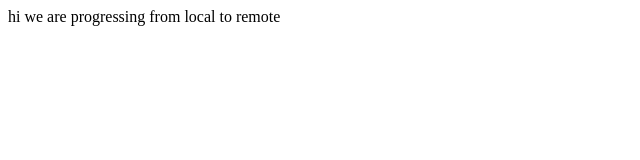
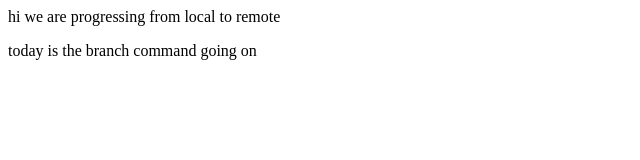
Before and after one commit to aakash4250/newrerp, a plain HTML site: page index.html in a window 1280 px wide. Shown: the whole page, without its empty margins (0-640 px from the left). Drawn offline with Linux system fonts and the light colour scheme.

Commit message:
new branch modification

```diff
--- a/index.html
+++ b/index.html
@@ -1 +1,2 @@
 <p>hi we are progressing from local to remote</p>
+<p> today is the branch command going on</p>
```
